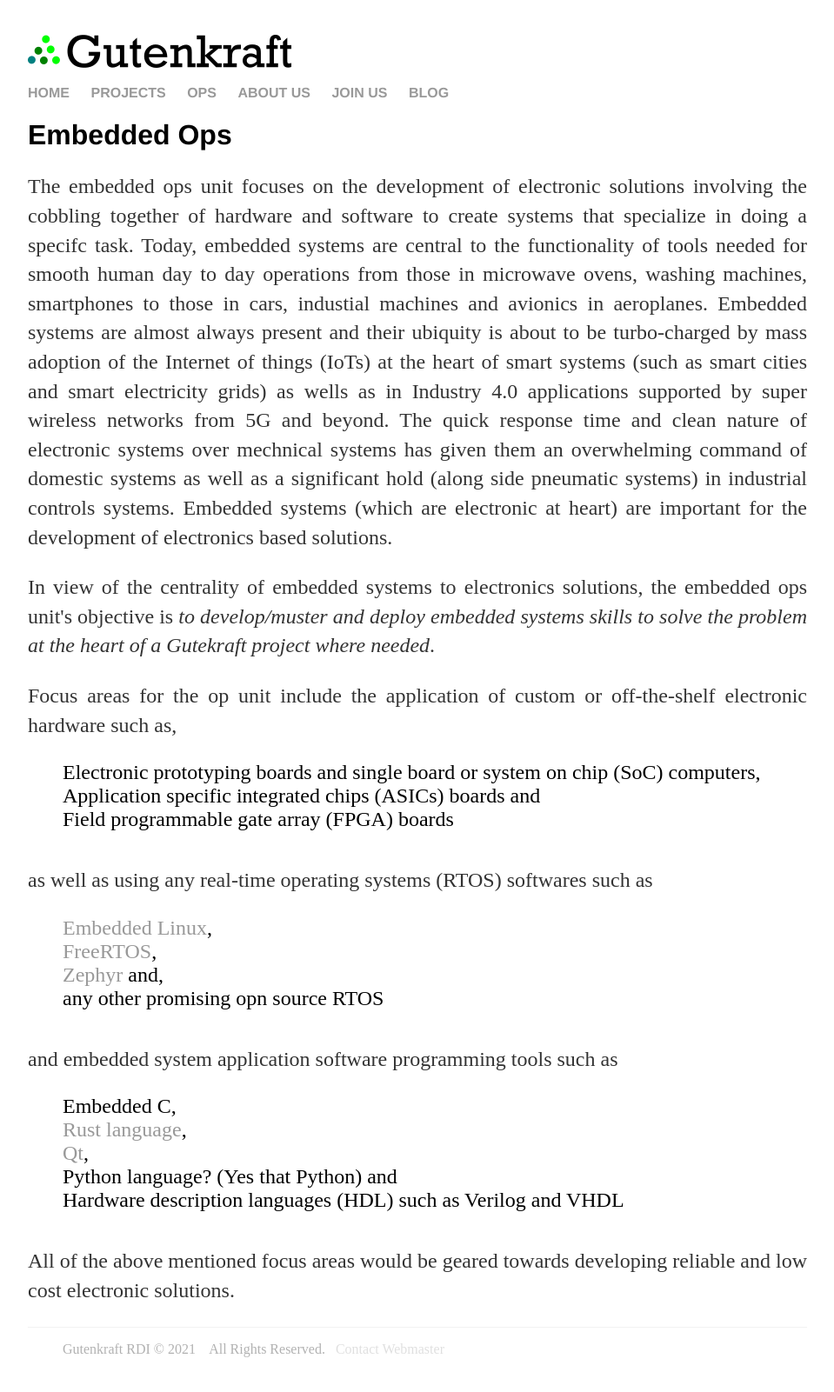
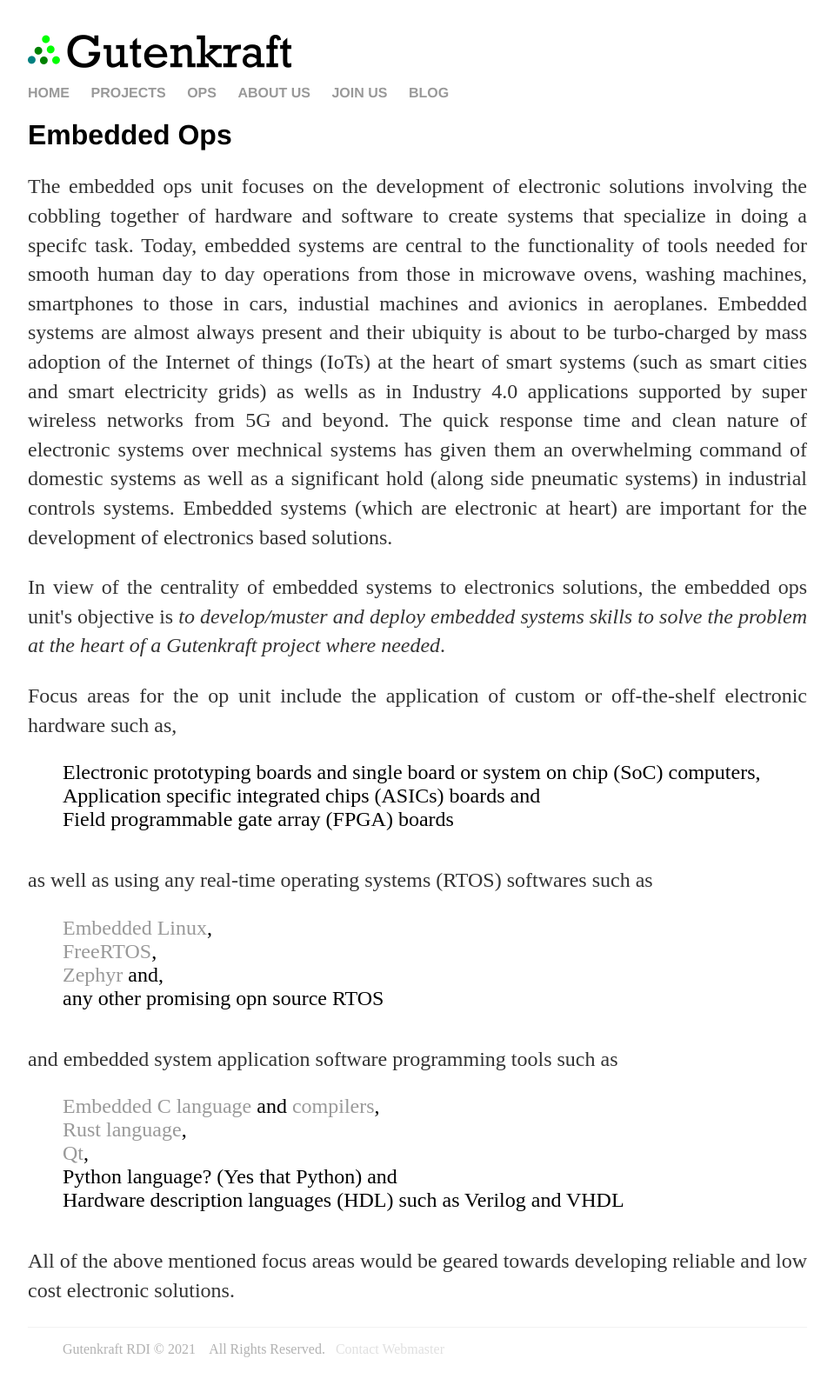
Before and after one commit to oferonmi/datafilik.github.io, a Jekyll site: the page built from ops/embed_op/index.html, in a window 1280 px wide. Shown: the whole page at 87% size, without its empty margins (160-1119 px from the left). Built offline with Jekyll 4.4.1, drawn with Linux system fonts in a browser that asks for light colours.

Commit message:
content updates

```diff
--- a/ops/embed_op/index.html
+++ b/ops/embed_op/index.html
@@ -11,7 +11,7 @@
     </p>
 
     <p align="justify">
-        In view of the centrality of embedded systems to electronics solutions, the embedded ops unit's objective is <em>to develop/muster and deploy embedded systems skills to solve the problem at the heart of a Gutekraft project where needed</em>.
+        In view of the centrality of embedded systems to electronics solutions, the embedded ops unit's objective is <em>to develop/muster and deploy embedded systems skills to solve the problem at the heart of a Gutenkraft project where needed</em>.
     </p>
 
     <p align="justify">
@@ -29,9 +29,15 @@
     </p>
 
     <ul class = "embedtools">
-        <li><a href="https://elinux.org/Main_Page">Embedded Linux</a>,</li>
-        <li><a href="https://www.freertos.org/index.html">FreeRTOS</a>,</li>
-        <li><a href="https://www.zephyrproject.org/">Zephyr</a> and,</li>
+        <li>
+            <a href="https://elinux.org/Main_Page">Embedded Linux</a>,
+        </li>
+        <li>
+            <a href="https://www.freertos.org/index.html">FreeRTOS</a>,
+        </li>
+        <li>
+            <a href="https://www.zephyrproject.org/">Zephyr</a> and,
+        </li>
         <li>any other promising opn source RTOS</li>
     </ul>
 
@@ -40,11 +46,19 @@
     </p>
 
     <ul class = "embedtools">
-        <li>Embedded C,</li>
-        <li><a href="https://en.wikipedia.org/wiki/Rust_(programming_language)">Rust language</a>,</li>
-        <li><a href="https://en.wikipedia.org/wiki/Qt_(software)">Qt</a>,</li>
+        <li>
+            <a href="https://www.electronicshub.org/basics-of-embedded-c-program/">Embedded C language</a> and <a href="https://microcontroller.com/Embedded_Compilers/">compilers</a>,
+        </li>
+        <li>
+            <a href="https://en.wikipedia.org/wiki/Rust_(programming_language)">Rust language</a>,
+        </li>
+        <li>
+            <a href="https://en.wikipedia.org/wiki/Qt_(software)">Qt</a>,
+        </li>
         <li>Python language? (Yes that Python) and</li>
-        <li>Hardware description languages (HDL) such as Verilog and VHDL</li>
+        <li>
+            Hardware description languages (HDL) such as Verilog and VHDL
+        </li>
     </ul>
 
     <p align="justify">
```
